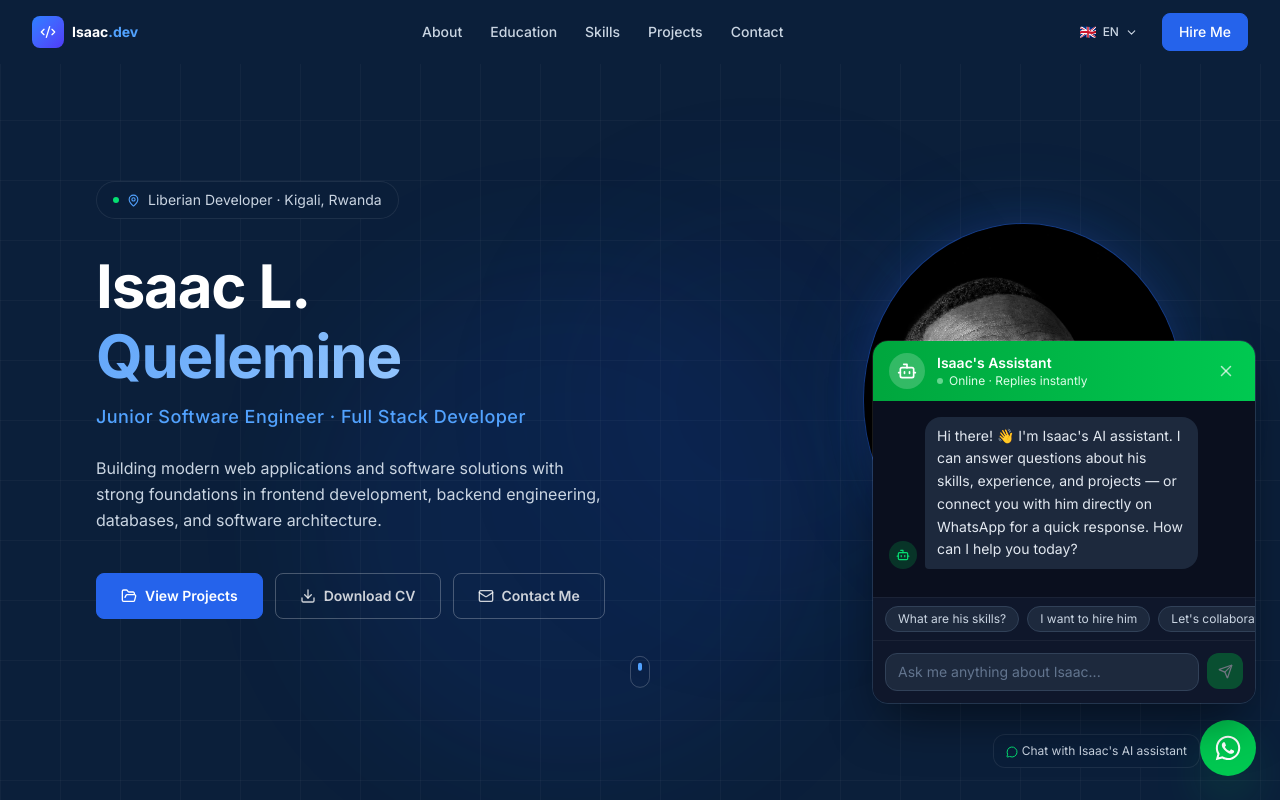
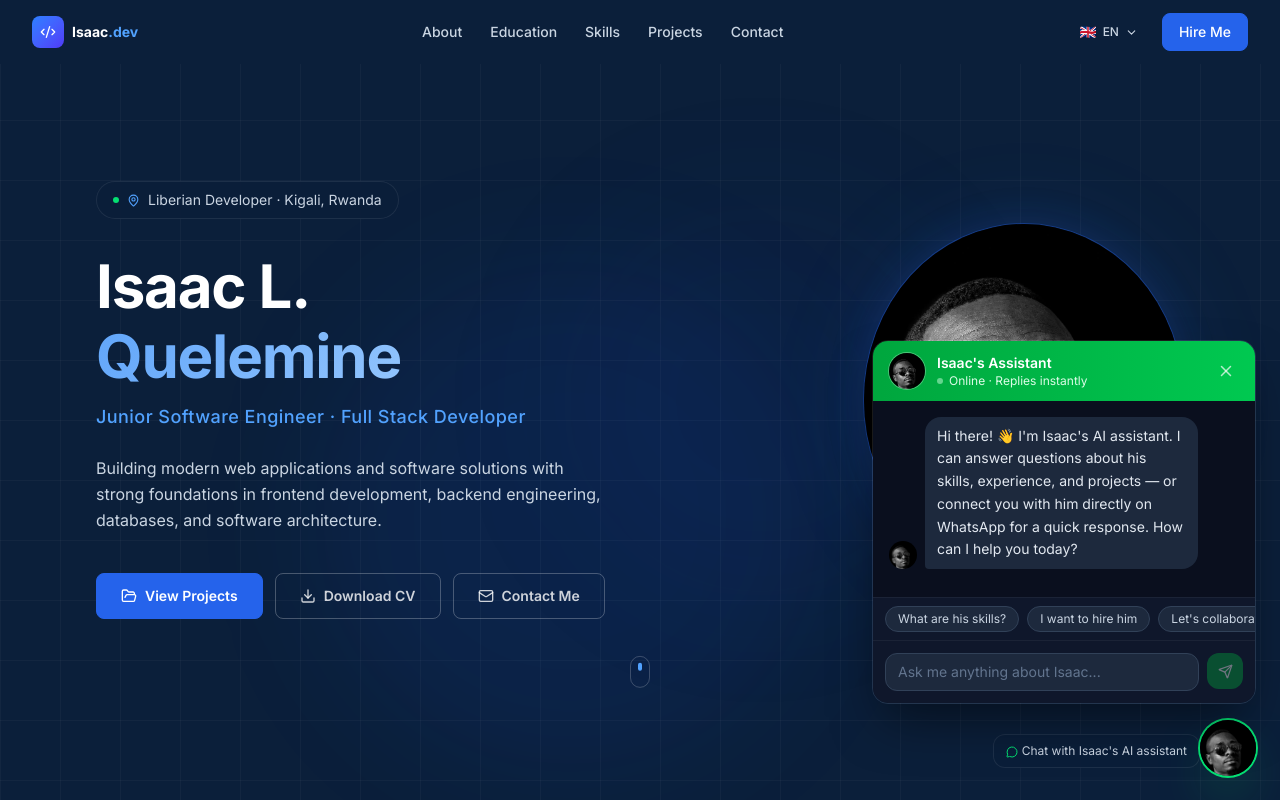
Before and after one commit to quelemine/Quelemine-Portfolio, a Next.js app: page / in a window 1280 px wide. Both pictures are taken after a click on the button "Chat with Isaac's AI assistant". Shown: the top 800 px of the page. Built offline with nearby package versions, Linux system fonts and the light colour scheme.

Commit message:
feat: use profile image as AI assistant avatar (floating button + chat header + message bubbles)

```diff
--- a/components/UI/WhatsAppAgent.tsx
+++ b/components/UI/WhatsAppAgent.tsx
@@ -1,7 +1,8 @@
 "use client";
 import { useState, useRef, useEffect } from "react";
 import { motion, AnimatePresence } from "framer-motion";
-import { X, Send, Bot, User, MessageCircle } from "lucide-react";
+import { X, Send, User, MessageCircle } from "lucide-react";
+import Image from "next/image";
 import { FaWhatsapp } from "react-icons/fa6";
 
 interface Message {
@@ -140,7 +141,7 @@ export default function WhatsAppAgent() {
       {/* Floating button */}
       <motion.button
         onClick={() => setOpen(true)}
-        className="fixed bottom-6 right-6 z-50 w-14 h-14 rounded-full bg-green-500 hover:bg-green-400 flex items-center justify-center shadow-2xl shadow-green-500/40 transition-colors"
+        className="fixed bottom-6 right-6 z-50 w-14 h-14 rounded-full overflow-hidden ring-2 ring-green-400 shadow-2xl shadow-green-500/40 transition-all hover:ring-green-300"
         whileHover={{ scale: 1.1 }}
         whileTap={{ scale: 0.95 }}
         initial={{ scale: 0, opacity: 0 }}
@@ -148,9 +149,9 @@ export default function WhatsAppAgent() {
         transition={{ delay: 2, type: "spring" }}
         aria-label="Chat with Isaac's AI assistant"
       >
-        <FaWhatsapp size={28} className="text-white" />
+        <Image src="/images/profile/isaac-profile.jpg" alt="Isaac" fill className="object-cover object-top" />
         {/* Pulse ring */}
-        <span className="absolute inset-0 rounded-full bg-green-400 animate-ping opacity-30" />
+        <span className="absolute inset-0 rounded-full ring-2 ring-green-400 animate-ping opacity-30" />
       </motion.button>
 
       {/* Chat window */}
@@ -166,8 +167,8 @@ export default function WhatsAppAgent() {
             {/* Header */}
             <div className="bg-gradient-to-r from-green-600 to-green-500 px-4 py-3 flex items-center justify-between flex-shrink-0">
               <div className="flex items-center gap-3">
-                <div className="w-9 h-9 rounded-full bg-white/20 flex items-center justify-center">
-                  <Bot size={20} className="text-white" />
+                <div className="w-9 h-9 rounded-full overflow-hidden ring-1 ring-white/30 flex-shrink-0">
+                  <Image src="/images/profile/isaac-profile.jpg" alt="Isaac" width={36} height={36} className="object-cover object-top w-full h-full" />
                 </div>
                 <div>
                   <p className="text-white font-semibold text-sm">{BOT_NAME}</p>
@@ -192,12 +193,10 @@ export default function WhatsAppAgent() {
                   key={msg.id}
                   className={`flex items-end gap-2 ${msg.role === "user" ? "flex-row-reverse" : "flex-row"}`}
                 >
-                  <div className={`w-7 h-7 rounded-full flex items-center justify-center flex-shrink-0 ${
-                    msg.role === "bot" ? "bg-green-500/20" : "bg-blue-500/20"
-                  }`}>
+                  <div className="w-7 h-7 rounded-full overflow-hidden flex-shrink-0">
                     {msg.role === "bot"
-                      ? <Bot size={14} className="text-green-400" />
-                      : <User size={14} className="text-blue-400" />
+                      ? <Image src="/images/profile/isaac-profile.jpg" alt="Isaac" width={28} height={28} className="object-cover object-top w-full h-full" />
+                      : <div className="w-full h-full bg-blue-500/20 flex items-center justify-center"><User size={14} className="text-blue-400" /></div>
                     }
                   </div>
                   <div className={`max-w-[78%] px-3 py-2 rounded-2xl text-sm leading-relaxed ${
@@ -213,8 +212,8 @@ export default function WhatsAppAgent() {
               {/* Typing indicator */}
               {typing && (
                 <div className="flex items-end gap-2">
-                  <div className="w-7 h-7 rounded-full bg-green-500/20 flex items-center justify-center">
-                    <Bot size={14} className="text-green-400" />
+                  <div className="w-7 h-7 rounded-full overflow-hidden flex-shrink-0">
+                    <Image src="/images/profile/isaac-profile.jpg" alt="Isaac" width={28} height={28} className="object-cover object-top w-full h-full" />
                   </div>
                   <div className="bg-slate-800 px-4 py-3 rounded-2xl rounded-bl-sm flex gap-1">
                     {[0, 1, 2].map((i) => (
```
